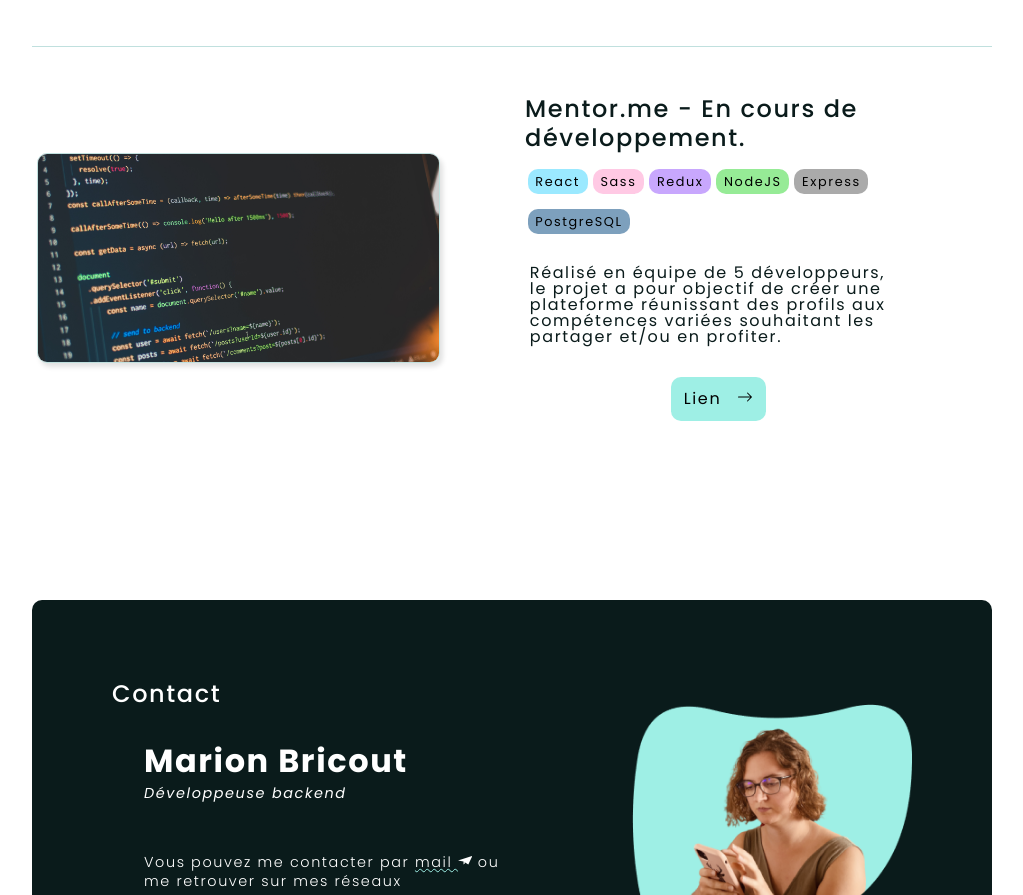
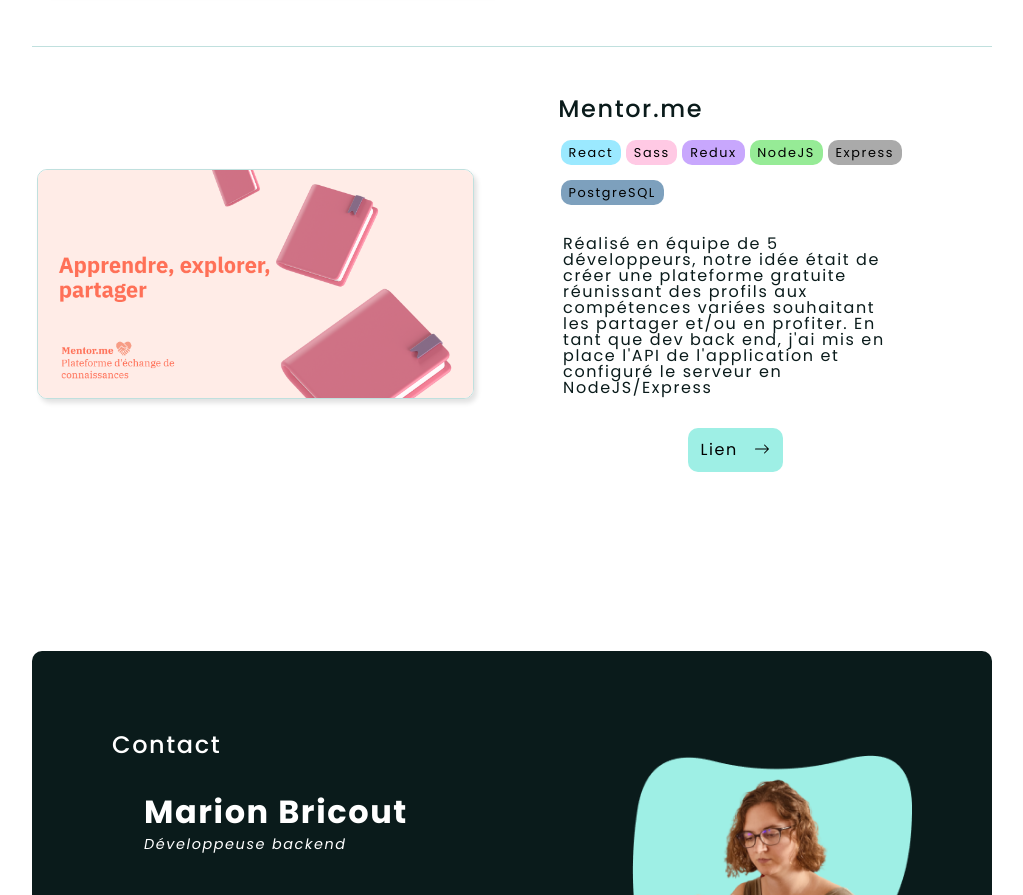
Before and after one commit to Axurynn/portfolio, a React (Create React App) app: page / in a window 1280 px wide. Shown: the part 3653-4548 px from the top of the page, without its empty margins (128-1151 px from the left). Built offline with nearby package versions, Linux system fonts and the light colour scheme.

Commit message:
updated project Mentor.me

```diff
--- a/src/layouts/Projects/Projects.module.scss
+++ b/src/layouts/Projects/Projects.module.scss
@@ -62,7 +62,7 @@
 
     & .illu {
       width: 500px;
-      height: 210px;
+      height: 230px;
       border-radius: 10px;
     }
     & .content {
--- a/src/layouts/Projects/data.js
+++ b/src/layouts/Projects/data.js
@@ -1,5 +1,5 @@
 import portfolio from "../../assets/illu_portfolio.png";
-import projet from "../../assets/fictif.jpg";
+import mentorme from "../../assets/mentorme.png";
 import Label from "../../components/Label/Label";
 
 const data = [
@@ -14,11 +14,11 @@ const data = [
     labels: [<Label text="React" />, <Label text="Sass" />],
   },
   {
-    image: projet,
+    image: mentorme,
     alt: "projet en cours",
-    title: "Mentor.me - En cours de développement.",
+    title: "Mentor.me",
     description:
-      "Réalisé en équipe de 5 développeurs, le projet a pour objectif de créer une plateforme réunissant des profils aux compétences variées souhaitant les partager et/ou en profiter.",
+      "Réalisé en équipe de 5 développeurs, notre idée était de créer une plateforme gratuite réunissant des profils aux compétences variées souhaitant les partager et/ou en profiter. En tant que dev back end, j'ai mis en place l'API de l'application et configuré le serveur en NodeJS/Express",
     urlSite: "https://mentor-me-oclock.netlify.app/",
     urlCode: null,
     labels: [
```
Also changed, not shown: src/assets/mentorme.png (added).
